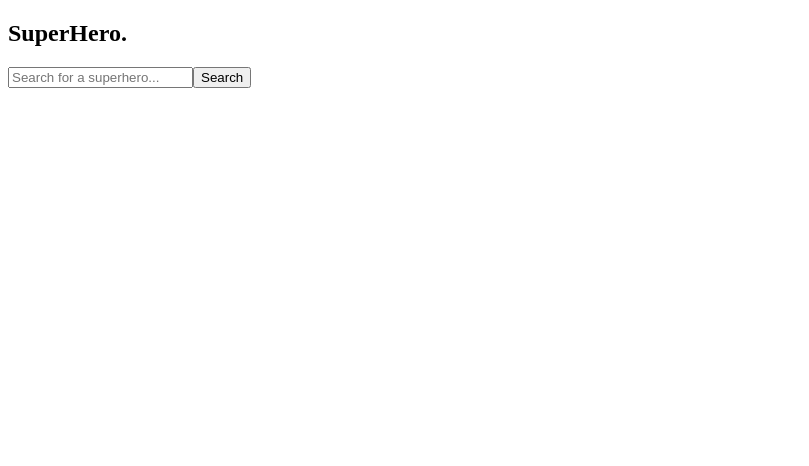
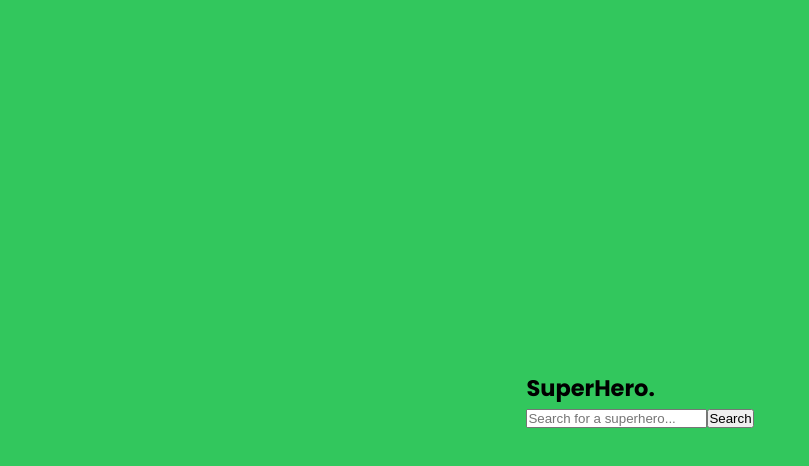
Before and after one commit to marykasp/superhero-react-app, a React (Vite) app: page / in a window 1280 px wide. Shown: the top 466 px of the page, without its empty margins (0-809 px from the left). Built offline with nearby package versions, Linux system fonts and the light colour scheme; no server answers.

Commit message:
style: reset css styles and add in css variables

```diff
--- a/src/components/SearchForm.jsx
+++ b/src/components/SearchForm.jsx
@@ -2,7 +2,7 @@ import React from "react";
 
 const SearchForm = ({ handleSubmit, handleSetName, name }) => {
   return (
-    <form>
+    <form className="search-form-header">
       <input
         className="form-control"
         type="text"
@@ -15,6 +15,12 @@ const SearchForm = ({ handleSubmit, handleSetName, name }) => {
         {/* react icons*/}
         Search
       </button>
+      <div className="search-list" id="search-list">
+        {/* <div className="search-list-item">
+          <img src="" alt="" />
+          <p>Batman</p>
+        </div> */}
+      </div>
     </form>
   );
 };
--- a/src/index.css
+++ b/src/index.css
@@ -1,3 +1,39 @@
+@import url("https://fonts.googleapis.com/css2?family=Poppins:ital,wght@0,200;0,300;0,400;0,500;0,600;0,700;0,800;0,900;1,200;1,400;1,500;1,600;1,700;1,800&display=swap");
+
+/* ROOT STYLES */
+:root {
+  --default-font: "Poppins", sans-serif;
+  --dark-color: #0a0a0a;
+  --light-color: #fff;
+  --grey-color: #505050;
+  --primary-color: #32c75d;
+}
+
+/* Reset Styles */
+*,
+::before,
+::after {
+  padding: 0;
+  margin: 0;
+  box-sizing: border-box;
+}
+
+html {
+  font-size: 10px;
+}
+
+body {
+  font-size: 1.5rem; /* 15px */
+  min-height: 100vh;
+  background-color: var(--primary-color);
+  line-height: 1.6;
+  font-family: var(--default-font);
+  display: flex;
+  align-items: center;
+  justify-content: center;
+}
+
+/* TABS */
 .tab {
   cursor: pointer;
 }
```
